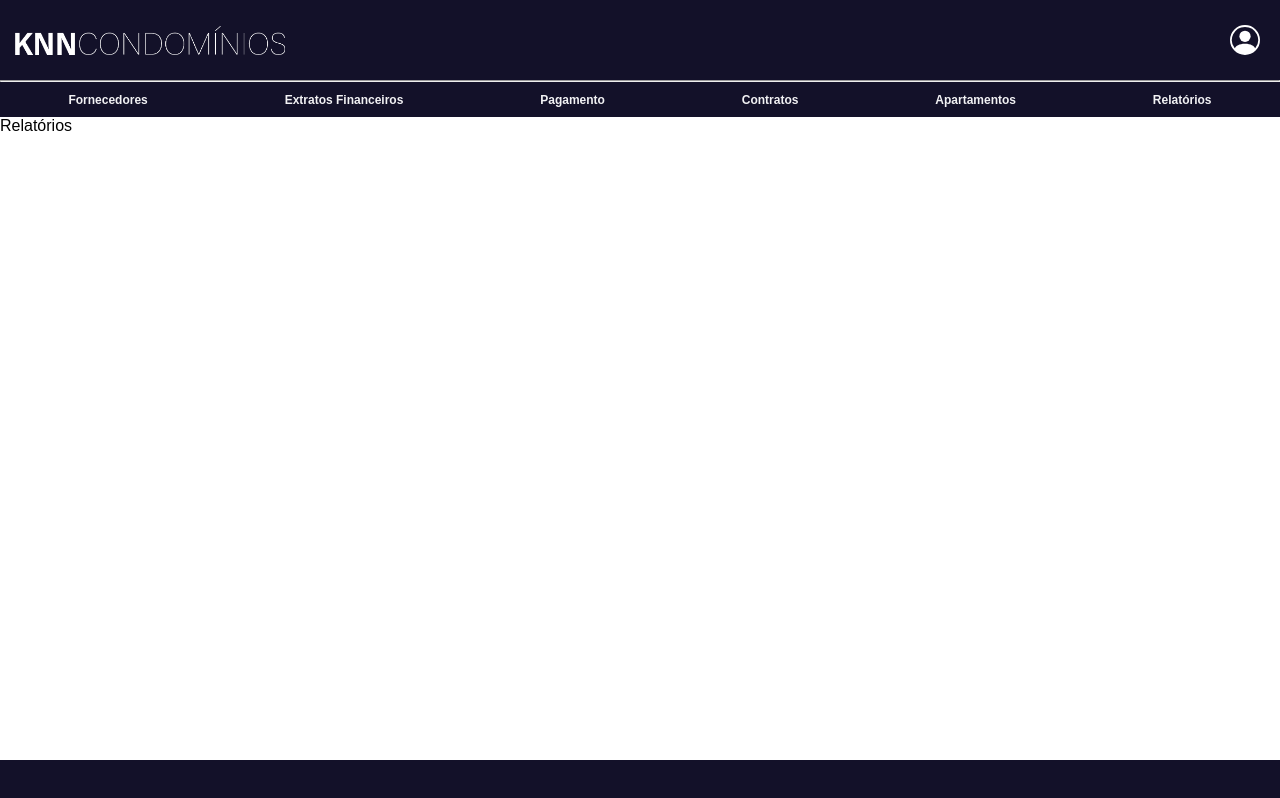
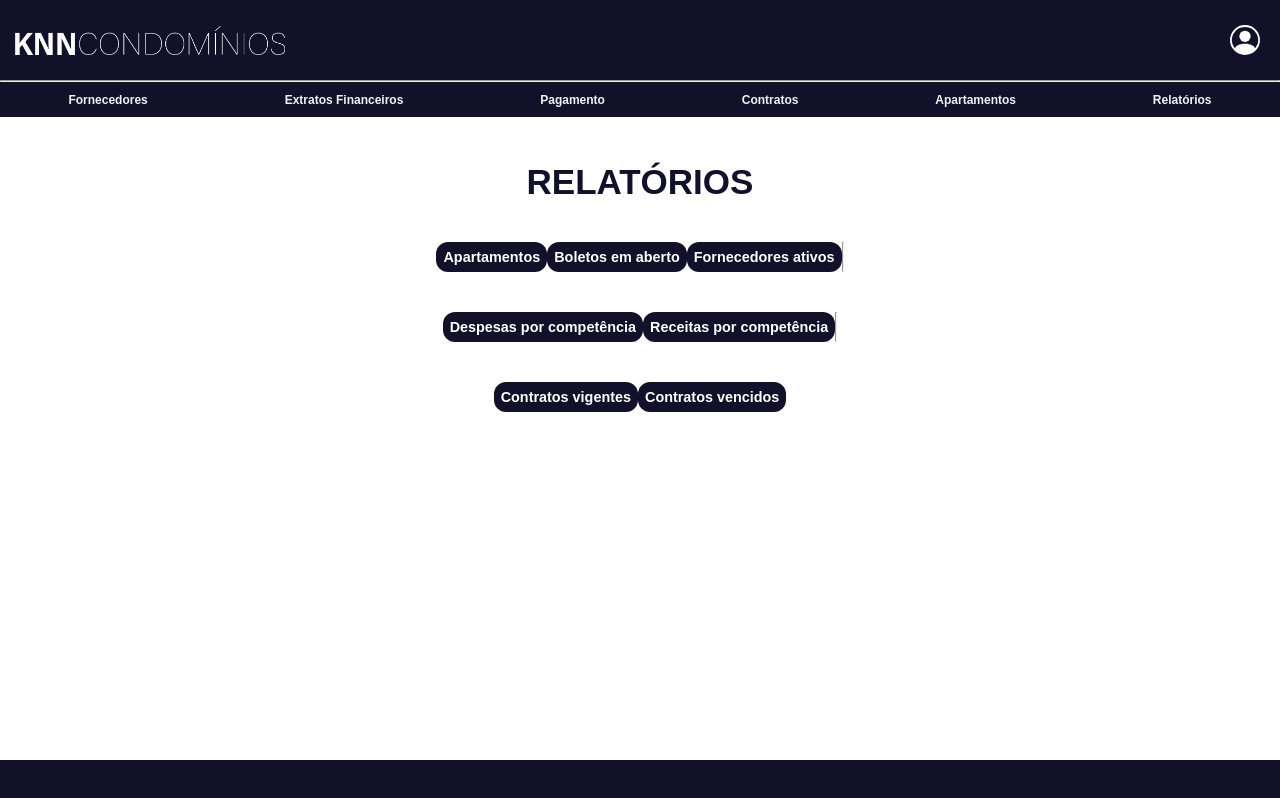
Before and after one commit to matheuspmbarcellos/KnnSystem, a React (Create React App) app in the folder frontend/: page /Relatorios in a window 1280 px wide. Built offline with nearby package versions, Linux system fonts and the light colour scheme.

Commit message:
Relatorios

```diff
--- /dev/null
+++ b/frontend/src/components/Button/styles.js
@@ -0,0 +1,40 @@
+import styled, {css} from "styled-components";
+
+const ButtonContainer = styled.div`
+width: 10px;
+height: 10px;
+background-color: #131129;
+`
+
+const Button = styled.button`
+    font-weight: bold;
+    padding: 1.5%;
+    border-style: none;
+    border-radius: 12px;
+
+    ${p => p.secondary ? css `
+    background: #FFFFFF;
+    text-decoration: underline;
+    font-size: 0.7em;
+    color: #131129;
+    font-weight: lighter;
+    width: 12em;
+
+    `: css`
+    text-decoration: none;
+    background: #131129;
+    font-size: 0.9em;
+    color: white;
+    width: fit-content;
+    padding: 7px;
+    `
+ }
+
+    &:hover {
+        color: limegreen;
+        cursor: pointer;
+    }
+    }
+`;
+
+export default Button;
--- a/frontend/src/components/Navbar/index.js
+++ b/frontend/src/components/Navbar/index.js
@@ -4,7 +4,7 @@ import { NavbarContainer } from './styles'
 const Navbar = () => {
   return (
     <>
-      <hr />
+      <hr/>
       <NavbarContainer>
         <Link to={"/Fornecedores"}>Fornecedores</Link>
         <Link to={"/ExtratosFinanceiros"}>Extratos Financeiros</Link>
--- a/frontend/src/components/Navbar/styles.js
+++ b/frontend/src/components/Navbar/styles.js
@@ -19,6 +19,7 @@ export const NavbarContainer = styled.div`
         &:hover {
             color: limegreen;
           }
+
     }
 
 
--- a/frontend/src/pages/Relatorios/index.js
+++ b/frontend/src/pages/Relatorios/index.js
@@ -1,9 +1,25 @@
-import { RelatoriosContainer } from "./styles";
+import { RelatoriosContainer, ButtonContainer } from "./styles";
+import Button from "../../components/Button/Button";
 
 const Relatorios = () => {
   return (
     <RelatoriosContainer>
-        Relatórios
+        <h1>RELATÓRIOS</h1>
+        <ButtonContainer>
+          <Button>Apartamentos</Button>
+          <Button>Boletos em aberto</Button>
+          <Button>Fornecedores ativos</Button>
+          <hr/>
+        </ButtonContainer>
+        <ButtonContainer>
+          <Button>Despesas por competência</Button>
+          <Button>Receitas por competência</Button>
+          <hr/>
+        </ButtonContainer>
+        <ButtonContainer>
+          <Button>Contratos vigentes</Button>
+          <Button>Contratos vencidos</Button>
+        </ButtonContainer>
     </RelatoriosContainer>
   )
 }
--- a/frontend/src/pages/Relatorios/styles.js
+++ b/frontend/src/pages/Relatorios/styles.js
@@ -1,5 +1,28 @@
 import styled from "styled-components";
 
 export const RelatoriosContainer = styled.div`
+width: 100%;
+height: 100%;
+display: flex;
+flex-direction: column;
+align-items: center;
+
+}
+
+h1 {
+    font-size: 35px;
+    color: #131129;
+    margin: 45px 10px 10px 10px;
+}
+`
+
+export const ButtonContainer = styled.div`
+width: 60%;
+display: flex;
+justify-content: center;
+flex-direction: row;
+margin: 30px 10px 10px 10px;
+
+}
 
 `
```
